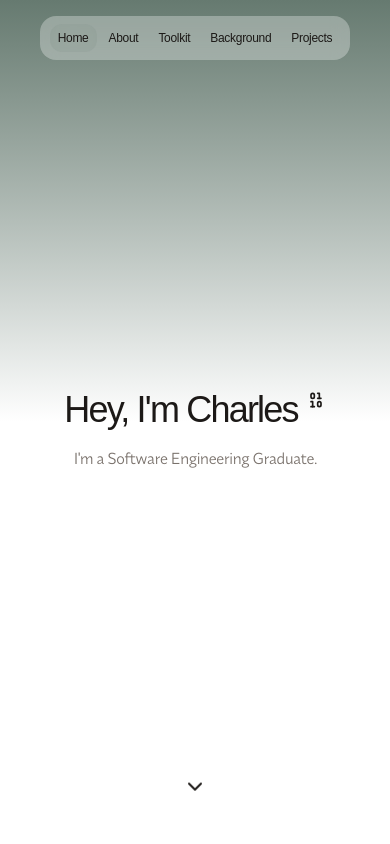
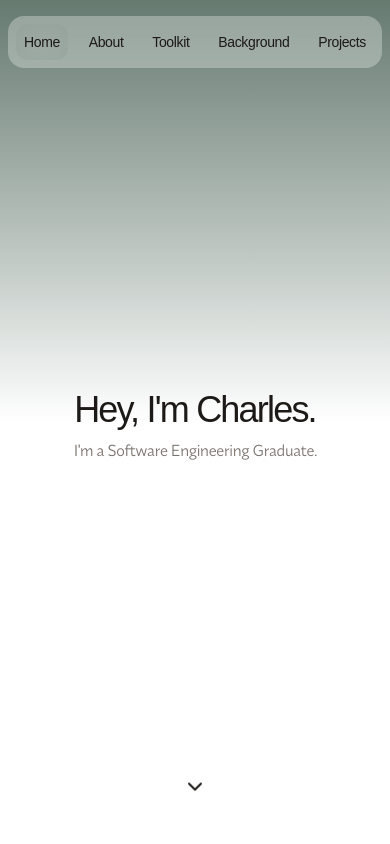
Before and after one commit to eimcharles/eimcharles.github.io, a React (Vite) app: page / in a window 390 px wide. Shown: the top 844 px of the page. Built offline with nearby package versions, Linux system fonts and the light colour scheme; a web font is replaced by a local one.

Commit message:
chore(project): update hero and navbar layout for mobile screens.

```diff
--- a/src/components/Hero.jsx
+++ b/src/components/Hero.jsx
@@ -19,12 +19,11 @@ const Hero = () => {
     <section id="home" className="relative flex flex-col justify-center items-center px-6 sm:px-12 md:px-24 min-h-screen
                         bg-linear-to-b from-[#667a70] via-[#ffffff] to-[#ffffff] select-none overflow-hidden">
 
-      <div className="group flex justify-center w-full gap-2 md:max-w-xl md:py-2 py-4 text-4xl md:text-6xl font-chillax tracking-tighter text-stone-900">
-       <h1>Hey, I'm Charles</h1>
-       <heroIcons.binary className="text-xl md:text-2xl text-stone-900 transition-all duration-500 group-hover:rotate-360"/>
+      <div className="group flex justify-center gap-2 w-full md:max-w-xl py-2 text-4xl md:text-6xl font-chillax tracking-tighter text-stone-900">
+        <h1>Hey, I'm Charles.</h1>
       </div>
 
-      <div className="w-full justify-center md:max-w-xl flex md:py-2">
+      <div className="w-full justify-center md:justify-start md:max-w-xl flex md:py-2 md:px-19">
           <AnimatePresence mode="wait">
             <motion.div
               key={index}
@@ -37,13 +36,13 @@ const Hero = () => {
                   initial={{ opacity: 0 }}
                   animate={{ opacity: 1 }}
                   transition={{ delay: i * CHARACTER_DELAY, duration: 0.25, ease: "easeInOut" }}
-                  className="inline-block text-stone-500 font-synonym tracking-tighter text-base whitespace-pre">
+                  className="inline-block text-stone-500 font-synonym tracking-tighter text-base whitespace-break-spaces">
                   {letter}
                 </motion.span>
               ))}
             </motion.div>
           </AnimatePresence>
-        </div>
+      </div>
 
       <div className="absolute bottom-10 left-1/2 -translate-x-1/2 flex flex-col items-center gap-2 animate-bounce z-10">
         <a href="#about" aria-label="Scroll to About" className="flex flex-col items-center gap-1">
--- a/src/components/Navbar.jsx
+++ b/src/components/Navbar.jsx
@@ -7,9 +7,9 @@ const Navbar = () => {
   const [activeTab, setActiveTab] = useState('#home');
 
   return (
-    <nav className="fixed top-4 left-0 right-0 z-50 px-4 w-full select-none">
-      <div className="flex flex-row justify-center items-center px-2.5 py-2
-                      sm:px-1.5 sm:py-2 gap-1 sm:gap-3 max-w-fit mx-auto
+    <nav className="fixed top-4 left-0 right-0 z-50 px-2 w-full select-none">
+      <div className="flex flex-row justify-between items-center px-2 py-2
+                      sm:px-1.5 sm:py-2 gap-1 sm:gap-3 max-w-full md:max-w-fit mx-auto
                       font-chillax backdrop-blur-sm bg-[#ffffff]/30 rounded-2xl">
 
       {navigationItems.map((item) => {
@@ -19,7 +19,7 @@ const Navbar = () => {
             key={item.linkName}
             href={item.href}
             onClick={() => setActiveTab(item.href)}
-            className="relative px-2 py-1.5 sm:px-4 sm:py-2 text-xs sm:text-sm tracking-wide text-stone-900
+            className="relative px-2 py-2 sm:px-4 sm:py-2 text-sm tracking-wide text-stone-900
                        rounded-full transition-colors duration-200">
               {isActive && (
                 <motion.span
```
